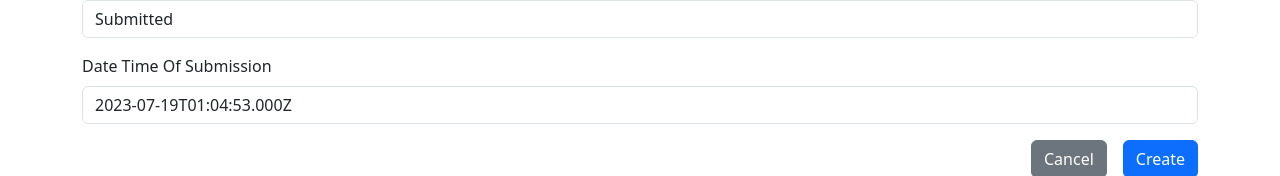
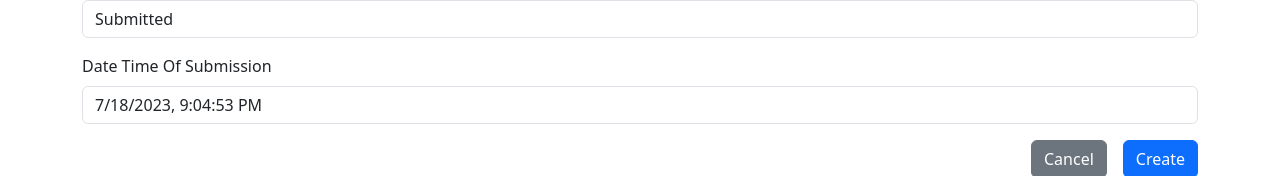
Before and after one commit to CodeDayLabs311/cl311, a Next.js app in the folder app/: page /report/create in a window 1280 px wide. Shown: the part 1332-1508 px from the top of the page. Built offline with nearby package versions, Linux system fonts and the light colour scheme.

Commit message:
Backend API

```diff
--- a/app/src/pages/report/[id]/index.tsx
+++ b/app/src/pages/report/[id]/index.tsx
@@ -7,7 +7,7 @@ import { useRouter } from 'next/router';
 import Container from 'react-bootstrap/Container';
 import Stack from 'react-bootstrap/Stack';
 
-const BASE_PAGE_TITLE = 'Report';
+const BASE_PAGE_TITLE = 'Viewing Report';
 
 /** View an existing report */
 export default function ReportDetail() {
--- a/app/src/pages/report/create.tsx
+++ b/app/src/pages/report/create.tsx
@@ -23,7 +23,7 @@ const getInitialReport = (): NewReport => ({
     email: false,
     sms: false,
     statusOfReport: 'Submitted',
-    dateTimeOfSubmission: new Date().toISOString(),
+    dateTimeOfSubmission: new Date().toLocaleString('en-US', { timeZone: 'America/New_York' }),
 });
 
 /** Create a new report */
```
